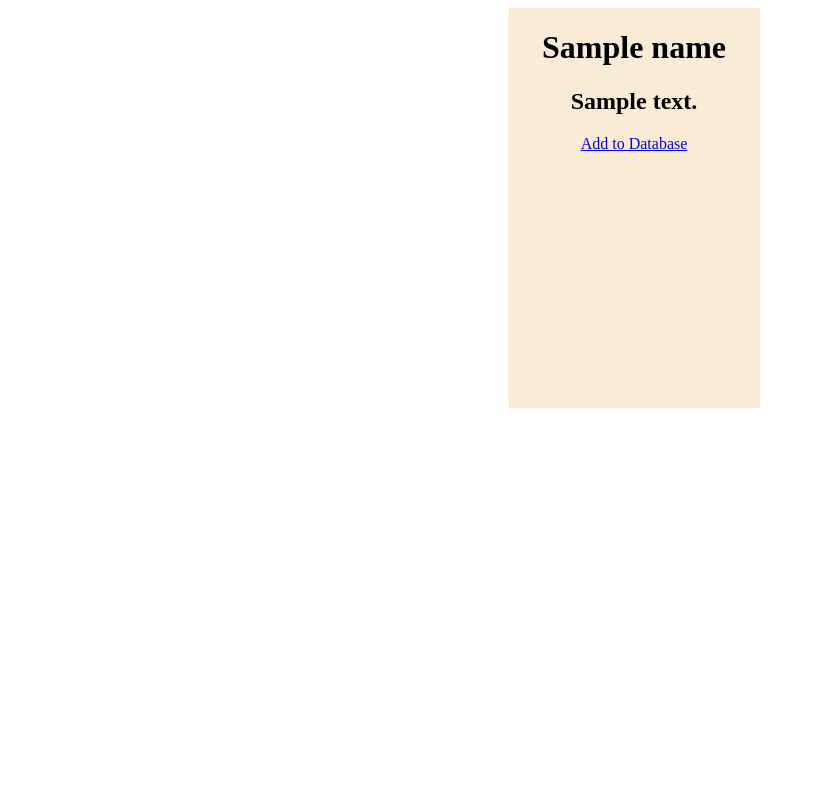
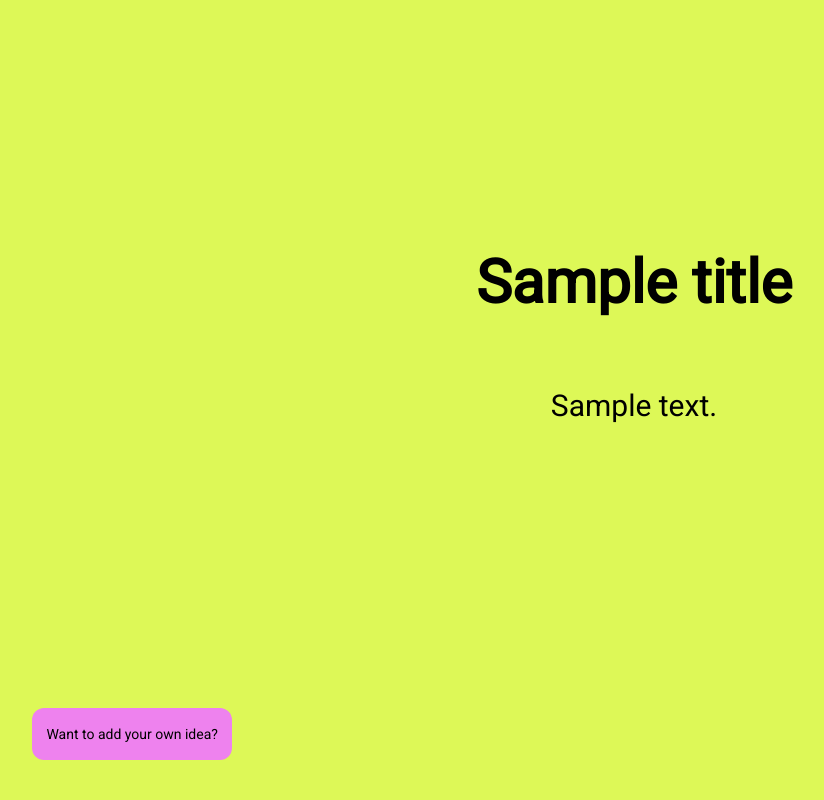
Before and after one commit to CharlieSchuyler/project-ideas-gen, a Node server app: template views/home.ejs in a window 1280 px wide. Shown: the whole page, without its empty margins (6-830 px from the left). Run offline with Node 20, Linux system fonts and the light colour scheme; the template is opened without the code that fills it: most values are stand-ins (such as "Sample title", 1, 10 or a date in 2020).

Commit message:
stuff + styling

```diff
--- a/app.js
+++ b/app.js
@@ -5,43 +5,45 @@ const port = 3000;
 var LinvoDB = require("linvodb3");
 LinvoDB.dbPath = process.cwd();
 var dataItem = new LinvoDB("items", {});
-//express
-app.set("view engine", "ejs");
 
-app.use(express.urlencoded({ extended: true }));
-//
+app.set("view engine", "ejs"); //set view engine
+app.use(express.urlencoded({ extended: true }));  //allow routing
+app.use(express.static('public')) //use static files
+app.use('/static', express.static('public')) //use static files
 
-//express
+//get
 app.get("/", (req, res) => {
 	dataItem.find({}, function (err, docs) {
-		randomDoc = docs[randomNum(0, docs.length)];
-		res.render("home", { name: randomDoc.projectName, desc: randomDoc.projectDescription });
+		randomDoc = docs[randomNum(0, docs.length)]; //generates random number to display random doc
+		res.render("home", { title: randomDoc.projectName, description: randomDoc.projectDescription, user: randomDoc.projectCreator });
 	});
 });
 
-app.get("/create", (req, res) => res.render("new"));
-//
+app.get("/create", (req, res) => res.render("new")); // renders create page
 
-app.get("/search/:proName", (req, res) => {
-	dataItem.find({ projectName: req.params.proName }, function (err, docs) {
-		if (docs[0] === undefined) res.send("doesn't exist");
-		console.log(docs);
-		res.send(docs[0]);
+//post requests
+//changes data when pressing space bar
+app.post("/", (req,res) => {
+	dataItem.find({}, function (err, docs) {
+		randomDoc = docs[randomNum(0, docs.length)]; //generates random number to display random doc
+		res.render("home", { title: randomDoc.projectName, description: randomDoc.projectDescription,  user: randomDoc.projectCreator });
 	});
+})
+//adds item to database
+app.post("/create", (req, res) => {
+	dataItem.insert([{ projectName: req.body.title, projectDescription: req.body.description, projectCreator : req.body.user }], function (err, docs) {
+		console.log("running if")
+	});
+	res.redirect("/")
+
 });
-//
-//post requests
-app.post("/", (req, res) => {
-	dataItem.insert([{ projectName: req.body.name, projectDescription: req.body.description }], function (err, docs) {
-		console.log(docs[0]);
-	});
-	res.redirect("/");
-});
-//
+
+//on start
 app.listen(port, () => {
 	console.log(`Example app listening at http://localhost:${port}`);
 });
 
+
 function randomNum(min, max) {
 	return Math.floor(Math.random() * (max - min)) + min; // You can remove the Math.floor if you don't want it to be an integer
 }
--- /dev/null
+++ b/public/css/home.css
@@ -0,0 +1,35 @@
+@import url('https://fonts.googleapis.com/css2?family=Roboto&display=swap');
+body{
+    margin: 0%;
+}
+div.main{
+    display: flex;
+    justify-content: center;
+    align-items: center;
+}
+
+div.container{
+
+    font-size: 30px;
+    font-family: 'Roboto', sans-serif;
+    background-color: transparent;
+    width: 30%;
+    min-width: 468px;
+    height: 90vh;
+    display: flex;
+    align-items: center;
+    justify-content: center;
+    flex-direction: column;
+
+}
+div.create{
+    font-family: 'Roboto', sans-serif;
+    font-size: 14px;
+    cursor: pointer;
+    position: absolute ;
+    left: 3%;
+    bottom: 5%;
+    background-color: violet;
+    padding: 18px 14px 18px 14px;
+    border-radius: 12px;
+}
--- /dev/null
+++ b/public/js/home.js
@@ -0,0 +1,16 @@
+document.body.addEventListener("load", setBackgroundColor());
+function setBackgroundColor() {
+    console.log("sjidoajo")
+    document.body.style.backgroundColor = `rgba(${Math.floor(Math.random() * 255) + 1}, ${Math.floor(Math.random() * 255) + 1},${Math.floor(Math.random() * 255) + 1})`
+}
+
+function redirect(){
+    window.location.href = "/create";
+}
+
+document.addEventListener("keyup", function(event) {
+  if (event.keyCode === 32) {
+    window.location.reload();
+
+  }
+});
--- a/views/home.ejs
+++ b/views/home.ejs
@@ -4,29 +4,20 @@
 		<meta charset="UTF-8" />
 		<meta http-equiv="X-UA-Compatible" content="IE=edge" />
 		<meta name="viewport" content="width=device-width, initial-scale=1.0" />
+		<link rel="stylesheet" type="text/css" href="css/home.css">
 		<title>Home</title>
 	</head>
 	<body>
 		<div class="main">
 			<div class="container">
-				<h1><%= name %></h1>
-				<h2><%= desc %></h2>
-				<a href="/create">Add to Database</a>
+				<h1 class="title"><%= title %></h1>
+				<p class="description"><%= description %> </p>
+				<p class="user"><%= user %> </p>
 			</div>
 		</div>
+		<div class="create" onclick="redirect()">
+			Want to add your own idea?
+		</div>
 	</body>
-	<style>
-		.main {
-			display: flex;
-			justify-content: center;
-			align-items: center;
-		}
-		.container {
-			text-align: center;
-
-			background-color: antiquewhite;
-			width: 20%;
-			height: 50vh;
-		}
-	</style>
+	<script src="js/home.js"></script>
 </html>
```
Also changed, not shown: package.json (+17 -9 lines), views/new.ejs (+5 -4 lines), 2 other files.
